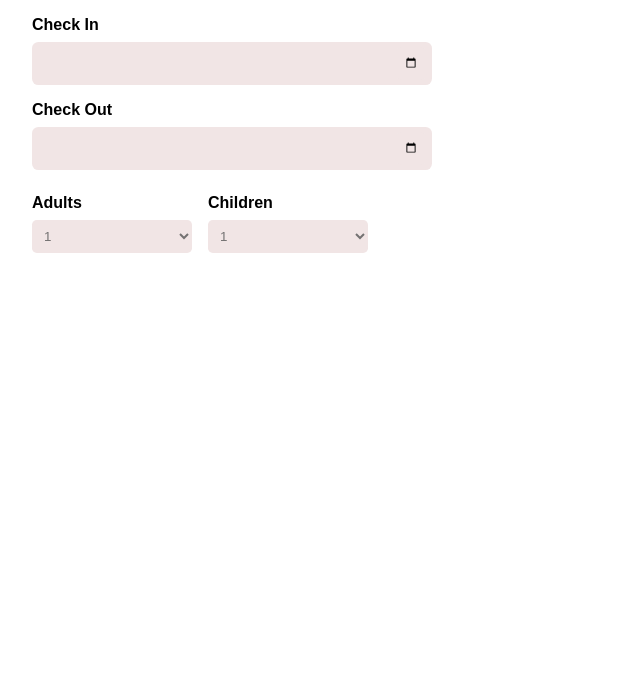
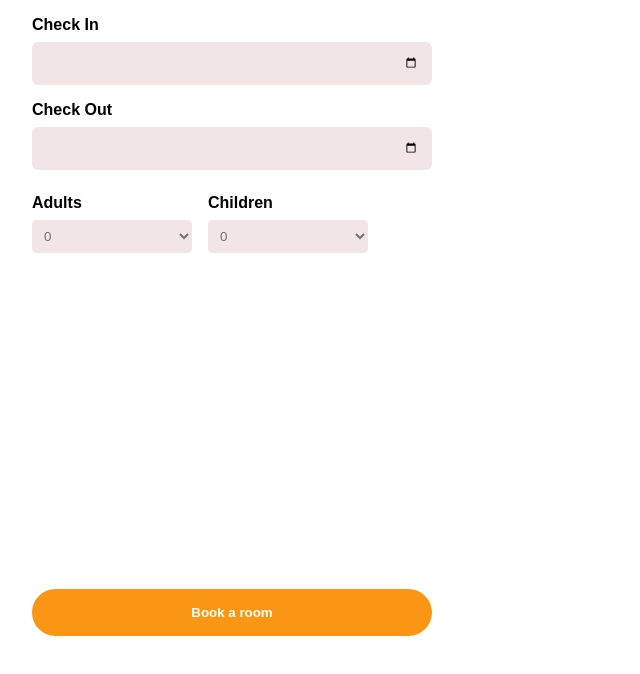
Before and after one commit to ar4scode/Hotel-Booking, a website with bundled scripts: page pages/index.html in a window 1280 px wide. Shown: the whole page, without its empty margins (0-640 px from the left). Built offline with nearby package versions, Linux system fonts and the light colour scheme.

Commit message:
Add Book room button to bottom

```diff
--- a/pages/index.html
+++ b/pages/index.html
@@ -29,34 +29,36 @@
         <div class="adults">
           <p>Adults</p>
           <select name="" id="adults-number">
-            <option value="1">1</option>
-            <option value="2">2</option>
-            <option value="3">3</option>
-            <option value="4">4</option>
-            <option value="5">5</option>
-            <option value="6">6</option>
-            <option value="7">7</option>
-            <option value="8">8</option>
-            <option value="9">9</option>
-            <option value="10">10</option>
+            <option value="1">0</option>
+            <option value="2">1</option>
+            <option value="3">2</option>
+            <option value="4">3</option>
+            <option value="5">4</option>
+            <option value="6">5</option>
+            <option value="7">6</option>
+            <option value="8">7</option>
+            <option value="9">8</option>
+            <option value="10">9</option>
           </select>
         </div>
         <div class="children">
           <p>Children</p>
           <select name="" id="childs-number">
-            <option value="1">1</option>
-            <option value="2">2</option>
-            <option value="3">3</option>
-            <option value="4">4</option>
-            <option value="5">5</option>
-            <option value="6">6</option>
-            <option value="7">7</option>
-            <option value="8">8</option>
-            <option value="9">9</option>
-            <option value="10">10</option>
+            <option value="1">0</option>
+            <option value="2">1</option>
+            <option value="3">2</option>
+            <option value="4">3</option>
+            <option value="5">4</option>
+            <option value="6">5</option>
+            <option value="7">6</option>
+            <option value="8">7</option>
+            <option value="9">8</option>
+            <option value="10">9</option>
           </select>
         </div>
       </div>
+
+      <button class="book-room">Book a room</button>
     </div>
     <div class="images-container"></div>
   </main>
--- a/styles/style.css
+++ b/styles/style.css
@@ -120,3 +120,24 @@ input[type=date]::-webkit-datetime-edit-year-field {
 .adults {
   margin-right: 1rem;
 }
+
+.book-room {
+  margin:20rem 2rem;
+  border: none;
+  background-color: #fa9613;
+  font-weight: bold;
+  color: #fff;
+  width: 25rem;
+  padding: 1rem;
+  border-radius: 4rem;
+  cursor: pointer;
+  transition: all .5s;
+  &:hover {
+    transform: scale(1.1);
+    box-shadow: 1px 1px 5px rgba(247, 133, 3, 0.9);
+  }
+
+  &:active {
+    opacity: .8;
+  }
+}
```
